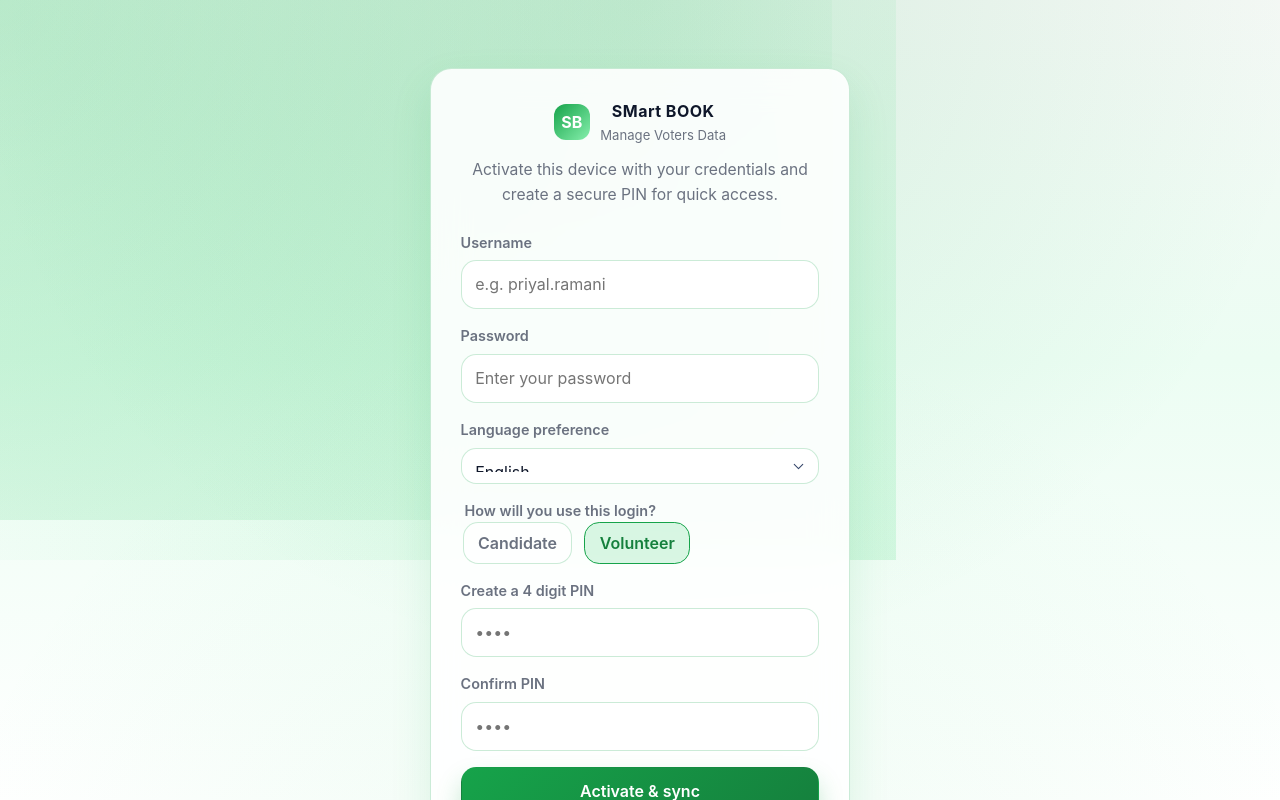
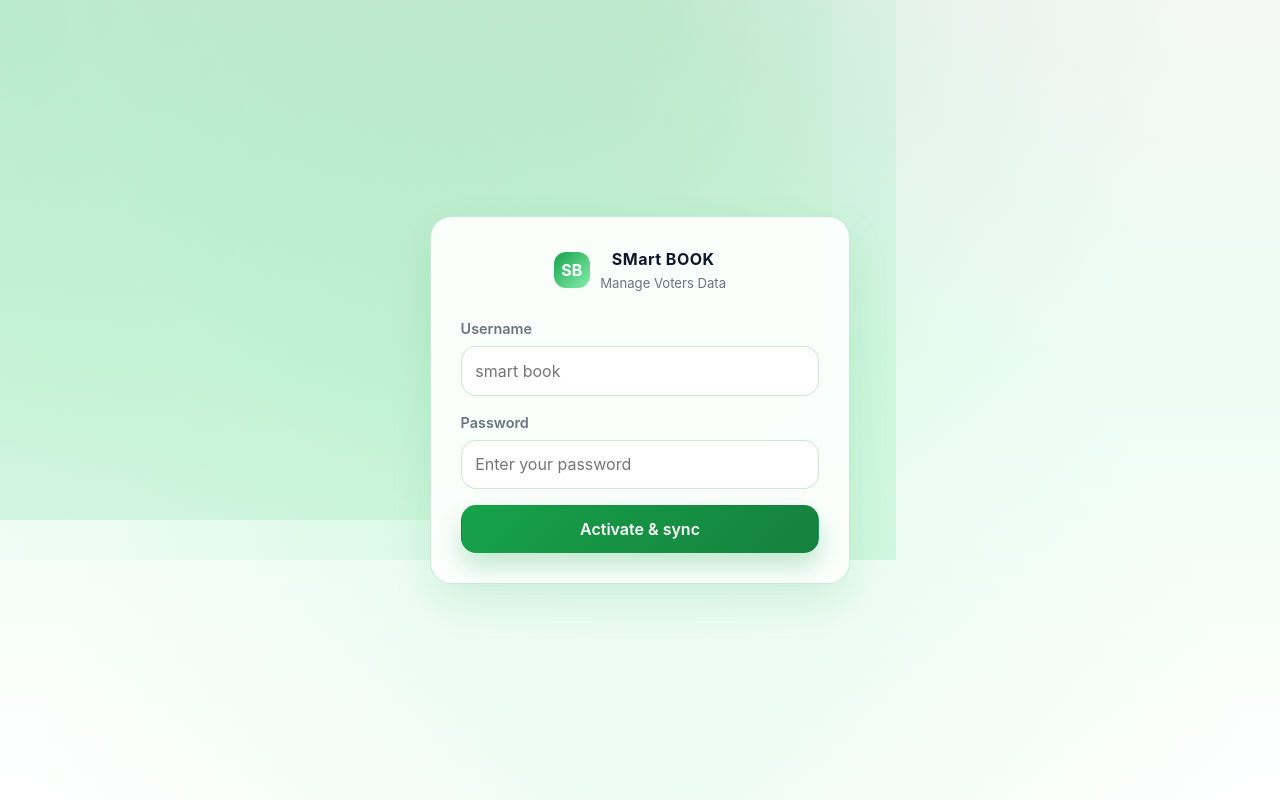
Before and after one commit to mesanjusk/ElectionFront, a React (Vite) app: page /login in a window 1280 px wide. Shown: the top 800 px of the page. Built offline with nearby package versions, Linux system fonts and the light colour scheme.

Commit message:
Refactor Login component for simplified activation
Refactor Login component to simplify activation and login processes. Remove language and user type selection, enforce fixed defaults, and update PIN handling.

```diff
--- a/src/pages/Login.jsx
+++ b/src/pages/Login.jsx
@@ -24,27 +24,19 @@ import {
   verifyPin,
 } from '../services/activation';
 
-const LANGUAGES = [
-  { value: 'en', label: 'English' },
-  { value: 'hi', label: 'हिन्दी' },
-  { value: 'mr', label: 'मराठी' },
-];
+// Fixed defaults per requirement
+const DEFAULT_LANGUAGE = 'en';
+const DEFAULT_PIN = '11';
 
-// ✅ Login types: Candidate & Volunteer only
-const USER_TYPES = [
-  { value: 'candidate', label: 'Candidate' },
-  { value: 'volunteer', label: 'Volunteer' },
-];
+const PIN_REGEX_2DIGIT = /^\d{2}$/;
 
-const PIN_REGEX = /^\d{4}$/;
-
-/** ------------------------------------------------------------------------
+/**
  * Choose a concrete database id to use for syncing.
  * Priority:
  *  1) activeDatabaseId from server or previously stored active DB
  *  2) first database from stored list (setSession -> getAvailableDatabases)
  *  3) first allowedDatabaseIds on user
- * ------------------------------------------------------------------------ */
+ */
 function chooseEffectiveDatabase({ activeDatabaseId, user } = {}) {
   const active = activeDatabaseId || getActiveDatabase();
   if (active) return active;
@@ -60,47 +52,40 @@ function chooseEffectiveDatabase({ activeDatabaseId, user } = {}) {
 
 export default function Login() {
   const navigate = useNavigate();
+
   const [activation, setActivation] = useState(() => getActivationState());
-  const [mode, setMode] = useState(() => {
-    if (!activation?.pinHash) return 'activate';
-    if (activation?.revoked) return 'activate';
-    if (!getToken()) return 'activate';
-    return 'pin';
-  });
 
-  const [language, setLanguage] = useState(() => activation?.language || 'en');
+  // If any user is already activated (has a pinHash and not revoked), default to PIN screen.
+  const initialMode = (() => {
+    if (activation?.pinHash && !activation?.revoked) return 'pin';
+    return 'activate';
+  })();
+  const [mode, setMode] = useState(initialMode);
 
-  // ✅ default to 'volunteer' if nothing stored
-  const [userType, setUserType] = useState(() => activation?.userType || 'volunteer');
+  // Language is fixed to English — no UI controls
+  const [language] = useState(DEFAULT_LANGUAGE);
 
-  // 🔄 replaced email with username everywhere
+  // Username/password only for activation
   const [username, setUsername] = useState(() => activation?.username || '');
   const [password, setPassword] = useState('');
-  const [pin, setPin] = useState('');
-  const [confirmPin, setConfirmPin] = useState('');
+
+  // PIN entry for unlock (2-digit)
   const [pinInput, setPinInput] = useState('');
+
+  // UX state
   const [loading, setLoading] = useState(false);
   const [progress, setProgress] = useState(0);
   const [progressLabel, setProgressLabel] = useState('');
   const [error, setError] = useState('');
   const [infoMessage, setInfoMessage] = useState('');
 
-  useEffect(() => {
-    const storedLanguage = activation?.language;
-    if (storedLanguage && storedLanguage !== language) setLanguage(storedLanguage);
-    const storedType = activation?.userType;
-    if (storedType && storedType !== userType) setUserType(storedType);
-    // ensure username is loaded from activation (for re-open)
-    if (activation?.username && activation?.username !== username) {
-      setUsername(activation.username);
-    }
-  }, [activation]);
-
+  // Keep document lang in sync (even though it’s fixed)
   useEffect(() => {
     if (typeof document !== 'undefined') document.documentElement.lang = language;
     if (typeof window !== 'undefined') window.localStorage.setItem('appLanguage', language);
   }, [language]);
 
+  // Handle revocation message
   useEffect(() => {
     if (activation?.revoked) {
       setMode('activate');
@@ -113,15 +98,21 @@ export default function Login() {
     }
   }, [activation, infoMessage]);
 
+  // Fast-path: if token exists and session is unlocked, go home
   useEffect(() => {
     if (getToken() && isSessionUnlocked()) {
-      const destination = activation?.userType === 'candidate' ? '/search' : '/';
-      navigate(destination, { replace: true });
+      navigate('/', { replace: true });
     }
-  }, [navigate, activation]);
+  }, [navigate]);
 
-  const availableLanguages = useMemo(() => LANGUAGES, []);
-  const availableUserTypes = useMemo(() => USER_TYPES, []);
+  // Helper: where to go after login
+  const goAfterLogin = (user, fallbackUserType) => {
+    // Respect backend-defined userType/role if you route differently.
+    const userType = user?.userType || fallbackUserType;
+    if (user?.role === 'admin') return navigate('/admin', { replace: true });
+    if (userType === 'candidate') return navigate('/search', { replace: true });
+    return navigate('/', { replace: true });
+  };
 
   const completeLogin = async ({ token, user, databases = [], activeDatabaseId }) => {
     const available = databases.length ? databases : user?.databases || [];
@@ -137,6 +128,7 @@ export default function Login() {
     let pullError = null;
     let total = 0;
 
+    // Always push + (attempt to) pull on login
     setProgress(0);
     setProgressLabel('Uploading offline updates…');
     try {
@@ -145,25 +137,29 @@ export default function Login() {
       pushError = err;
     }
 
+    // For first-time activation, reset cursors for a clean pull
     if (!pushError && effectiveDatabase) {
       await resetSyncState(effectiveDatabase);
     }
 
-    if (effectiveDatabase) {
     setProgress(0);
     setProgressLabel('Downloading latest records…');
     try {
+      if (effectiveDatabase) {
         await pullAll({
-          databaseId: effectiveDatabase,   // ✅ IMPORTANT: always send DB id
+          databaseId: effectiveDatabase,
           onProgress: ({ total: t }) => {
             total = t;
             setProgress(t);
             setProgressLabel(`Downloading ${t.toLocaleString()} records…`);
           },
         });
+      } else {
+        // No DB assigned — we still consider login successful, but inform the user.
+        total = 0;
+      }
     } catch (err) {
       pullError = err;
-      }
     }
 
     if (pushError || pullError) {
@@ -171,15 +167,16 @@ export default function Login() {
       if (pushError) messages.push(`push failed: ${pushError?.message || pushError}`);
       if (pullError) messages.push(`pull failed: ${pullError?.message || pullError}`);
       alert(`Login completed with limited sync — ${messages.join(' and ')}.`);
-    } else if (effectiveDatabase) {
+    } else {
       const databaseLabel = effectiveDatabase ? ` from database ${effectiveDatabase}` : '';
       const pushed = pushResult?.pushed || 0;
       alert(
-        `Synced ${total.toLocaleString()} records${databaseLabel} to your device after uploading ${pushed} offline updates.`
+        effectiveDatabase
+          ? `Synced ${total.toLocaleString()} records${databaseLabel} after uploading ${pushed} offline updates.`
+          : `Logged in. No database assigned yet — ask admin to assign one.`
       );
-    } else {
-      alert('Activation complete. Your account is ready once a voter database is assigned.');
     }
+
     return { user };
   };
 
@@ -196,38 +193,31 @@ export default function Login() {
       setError('Password must be at least 4 characters long.');
       return;
     }
-    if (!PIN_REGEX.test(pin)) {
-      setError('Choose a 4 digit numeric PIN for quick logins.');
-      return;
-    }
-    if (pin !== confirmPin) {
-      setError('PIN values do not match.');
-      return;
-    }
 
     setLoading(true);
     setProgress(0);
     setProgressLabel('');
 
     try {
-      const deviceId = getDeviceId(); // keep as-is if your util returns sync ID
-      // ⬇️ switched to username
-      const response = await apiLogin({ username, password, deviceId, userType });
+      const deviceId = getDeviceId();
+      const response = await apiLogin({ username, password, deviceId });
       const { user } = await completeLogin(response);
 
-      // ⬇️ store username instead of email
-      const stored = await storeActivation({ username, language, userType, pin });
+      // Store activation with fixed language + fixed two-digit PIN ("11")
+      const stored = await storeActivation({
+        username,
+        language: DEFAULT_LANGUAGE,
+        userType: user?.userType, // respect server-defined user type
+        pin: DEFAULT_PIN,
+      });
       const cleaned = clearRevocationFlag();
       setActivation(cleaned || stored);
 
       unlockSession();
       setMode('pin');
-      setPin('');
-      setConfirmPin('');
       setPassword('');
 
-      const target = userType === 'candidate' ? '/search' : user?.role === 'admin' ? '/admin' : '/';
-      navigate(target, { replace: true });
+      goAfterLogin(user, user?.userType);
     } catch (err) {
       setError(`Activation failed: ${err?.message || err}`);
     } finally {
@@ -240,11 +230,12 @@ export default function Login() {
     event.preventDefault();
     setError('');
 
-    if (!PIN_REGEX.test(pinInput)) {
-      setError('Enter the 4 digit PIN you created during activation.');
+    if (!PIN_REGEX_2DIGIT.test(pinInput)) {
+      setError('Enter your 2 digit PIN.');
       return;
     }
     if (!getToken()) {
+      // Token expired — force reactivation, but we keep UI minimal.
       setMode('activate');
       setError('Your secure token has expired. Reactivate with your username and password.');
       return;
@@ -262,7 +253,6 @@ export default function Login() {
     setProgressLabel('Uploading offline updates…');
     setAuthToken(token);
 
-    // ✅ pick/restore a DB to use in this session
     let effectiveDatabase = chooseEffectiveDatabase({});
     if (effectiveDatabase) setActiveDatabase(effectiveDatabase);
 
@@ -272,30 +262,34 @@ export default function Login() {
     let pullError = null;
 
     try {
+      // Always push
       try {
         pushResult = await pushOutbox();
       } catch (err) {
         pushError = err;
       }
 
+      // Always attempt pull
       setProgress(0);
       setProgressLabel('Downloading latest records…');
-
       try {
-        // ✅ IMPORTANT: include databaseId here too
-        pulled = await pullAll({
-          databaseId: effectiveDatabase,   // <-- this was missing earlier
+        if (effectiveDatabase) {
+          await pullAll({
+            databaseId: effectiveDatabase,
             onProgress: ({ total: t }) => {
               pulled = t;
               setProgress(t);
               setProgressLabel(`Downloading ${t.toLocaleString()} records…`);
             },
           });
+        } else {
+          pulled = 0;
+        }
       } catch (err) {
         pullError = err;
       }
 
-      const updated = setActivationState({ language, userType, revoked: false });
+      const updated = setActivationState({ language: DEFAULT_LANGUAGE, revoked: false });
       setActivation(updated);
       unlockSession();
       setPinInput('');
@@ -307,11 +301,17 @@ export default function Login() {
         alert(`Unlocked with limited sync — ${parts.join(' and ')}.`);
       } else {
         const pushed = pushResult?.pushed || 0;
-        alert(`Sync complete. Uploaded ${pushed} changes and downloaded ${pulled} updates.`);
+        alert(
+          effectiveDatabase
+            ? `Sync complete. Uploaded ${pushed} changes and downloaded ${pulled} updates.`
+            : `Unlocked. No database assigned yet — ask admin to assign one.`
+        );
       }
 
-      const target = userType === 'candidate' ? '/search' : '/';
-      navigate(target, { replace: true });
+      // Use whatever was stored earlier for routing; backend-defined is preferred.
+      const fallbackType = activation?.userType;
+      goAfterLogin(updated?.user, fallbackType);
+      navigate('/', { replace: true }); // safe default
     } finally {
       setLoading(false);
       setProgress(0);
@@ -325,15 +325,13 @@ export default function Login() {
     clearActivationState();
     setActivation(null);
     setMode('activate');
-    setPin('');
-    setConfirmPin('');
     setPinInput('');
     setPassword('');
     setError('');
-    setInfoMessage('Reactivate this device with your username, password and a new PIN.');
+    setInfoMessage('Reactivate this device with your username and password.');
   };
 
-  const showActivation = mode === 'activate';
+  const showActivation = mode === 'activate' && !(activation?.pinHash && !activation?.revoked);
 
   return (
     <div className="page page--center">
@@ -347,11 +345,12 @@ export default function Login() {
             </div>
           </div>
 
-          <p className="login-card__subtitle">
-            {showActivation
-              ? 'Activate this device with your credentials and create a secure PIN for quick access.'
-              : 'Unlock with your offline PIN to continue where you left off.'}
-          </p>
+          {/* Subtitle requirements:
+              - Remove the long activation text completely.
+              - Keep a minimal hint on PIN screen only. */}
+          {!showActivation && (
+            <p className="login-card__subtitle">Enter your PIN to continue.</p>
+          )}
         </header>
 
         {infoMessage && (
@@ -369,6 +368,7 @@ export default function Login() {
         )}
 
         {showActivation ? (
+          // ACTIVATION FORM (minimal: username + password only)
           <form className="form-grid" onSubmit={handleActivationSubmit}>
             <label className="field">
               <span className="field__label">Username</span>
@@ -376,7 +376,7 @@ export default function Login() {
                 className="input"
                 value={username}
                 onChange={(e) => setUsername(e.target.value)}
-                placeholder="e.g. priyal.ramani"
+                placeholder="smart book"
                 autoComplete="username"
                 required
               />
@@ -395,127 +395,32 @@ export default function Login() {
               />
             </label>
 
-            <label className="field">
-              <span className="field__label">Language preference</span>
-              <select
-                className="select"
-                value={language}
-                onChange={(e) => setLanguage(e.target.value)}
-              >
-                {availableLanguages.map((lang) => (
-                  <option key={lang.value} value={lang.value}>
-                    {lang.label}
-                  </option>
-                ))}
-              </select>
-            </label>
-
-            <fieldset className="field" style={{ border: 'none', padding: 0 }}>
-              <legend className="field__label">How will you use this login?</legend>
-              <div style={{ display: 'flex', gap: '0.75rem', flexWrap: 'wrap' }}>
-                {availableUserTypes.map((type) => (
-                  <label key={type.value} className="chip">
-                    <input
-                      type="radio"
-                      name="userType"
-                      value={type.value}
-                      checked={userType === type.value}
-                      onChange={(e) => setUserType(e.target.value)}
-                    />
-                    <span>{type.label}</span>
-                  </label>
-                ))}
-              </div>
-            </fieldset>
-
-            <label className="field">
-              <span className="field__label">Create a 4 digit PIN</span>
-              <input
-                className="input"
-                inputMode="numeric"
-                pattern="[0-9]{4}"
-                maxLength={4}
-                value={pin}
-                onChange={(e) => setPin(e.target.value.replace(/[^0-9]/g, '').slice(0, 4))}
-                placeholder="••••"
-                required
-              />
-            </label>
-
-            <label className="field">
-              <span className="field__label">Confirm PIN</span>
-              <input
-                className="input"
-                inputMode="numeric"
-                pattern="[0-9]{4}"
-                maxLength={4}
-                value={confirmPin}
-                onChange={(e) => setConfirmPin(e.target.value.replace(/[^0-9]/g, '').slice(0, 4))}
-                placeholder="••••"
-                required
-              />
-            </label>
-
             <button className="btn btn--primary" disabled={loading} type="submit">
               {loading ? 'Syncing data…' : 'Activate & sync'}
             </button>
 
-            <button className="btn btn--ghost" type="button" onClick={() => setMode('pin')}>
-              Already activated? Unlock with PIN
-            </button>
+            {/* Requirement: Hide the "Already activated? Unlock with PIN" button on activation screen */}
           </form>
         ) : (
+          // PIN UNLOCK (2-digit PIN only)
           <form className="form-grid" onSubmit={handlePinSubmit}>
             <label className="field">
-              <span className="field__label">Language</span>
-              <select
-                className="select"
-                value={language}
-                onChange={(e) => setLanguage(e.target.value)}
-              >
-                {availableLanguages.map((lang) => (
-                  <option key={lang.value} value={lang.value}>
-                    {lang.label}
-                  </option>
-                ))}
-              </select>
-            </label>
-
-            <fieldset className="field" style={{ border: 'none', padding: 0 }}>
-              <legend className="field__label">Login type</legend>
-              <div style={{ display: 'flex', gap: '0.75rem', flexWrap: 'wrap' }}>
-                {availableUserTypes.map((type) => (
-                  <label key={type.value} className="chip">
-                    <input
-                      type="radio"
-                      name="quickUserType"
-                      value={type.value}
-                      checked={userType === type.value}
-                      onChange={(e) => setUserType(e.target.value)}
-                    />
-                    <span>{type.label}</span>
-                  </label>
-                ))}
-              </div>
-            </fieldset>
-
-            <label className="field">
-              <span className="field__label">4 digit PIN</span>
+              <span className="field__label">2 digit PIN</span>
               <input
                 className="input"
                 inputMode="numeric"
-                pattern="[0-9]{4}"
-                maxLength={4}
+                pattern="[0-9]{2}"
+                maxLength={2}
                 value={pinInput}
-                onChange={(e) => setPinInput(e.target.value.replace(/[^0-9]/g, '').slice(0, 4))}
-                placeholder="••••"
+                onChange={(e) => setPinInput(e.target.value.replace(/[^0-9]/g, '').slice(0, 2))}
+                placeholder="••"
                 autoFocus
                 required
               />
             </label>
 
             <button className="btn btn--primary" type="submit">
-              Unlock
+              Login
             </button>
 
             <button className="btn btn--ghost" type="button" onClick={startReactivation}>
@@ -524,7 +429,7 @@ export default function Login() {
           </form>
         )}
 
-        {loading ? (
+        {loading && (
           <div className="login-progress" role="status" aria-live="polite">
             <div className="login-progress__bar">
               <span className="login-progress__fill" style={{ width: `${Math.min(progress, 100)}%` }} />
@@ -533,8 +438,6 @@ export default function Login() {
               {progressLabel || `Downloading ${progress.toLocaleString()} records…`}
             </span>
           </div>
-        ) : (
-          <p className="login-card__hint">Keep your PIN secret. You can reactivate anytime to change it.</p>
         )}
       </div>
     </div>
```
Lines whose indentation alone changed are shown as unchanged.
